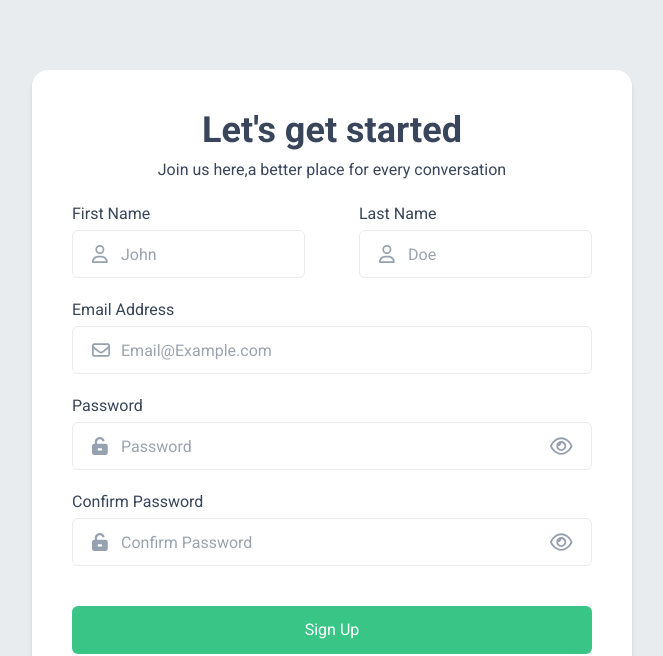
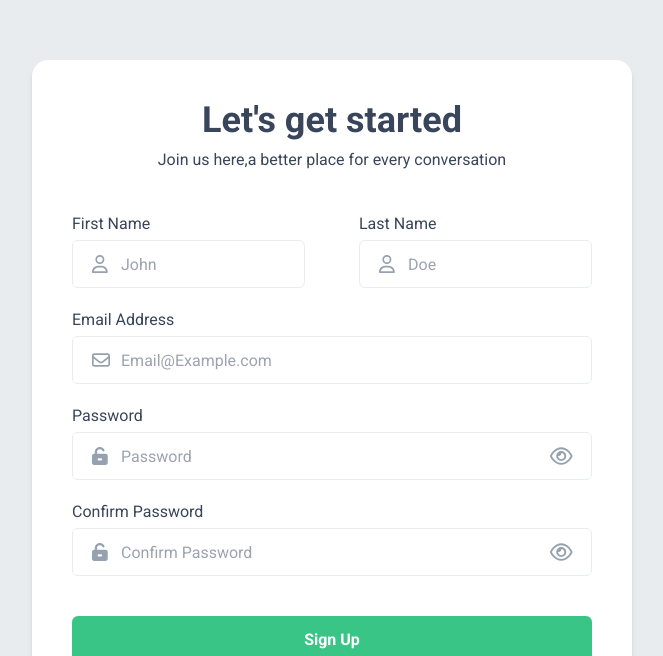
Before and after one commit to Youssef-Gad/We-chatting-app, a React (Vite) app: page /register in a window 1280 px wide. Shown: the part 146-802 px from the top of the page, without its empty margins (308-971 px from the left). Built offline with nearby package versions, Linux system fonts and the light colour scheme.

Commit message:
Update Register Page

```diff
--- a/src/components/register/Register.jsx
+++ b/src/components/register/Register.jsx
@@ -6,7 +6,7 @@ function Register() {
       <div className="w-[600px] bg-white p-10 rounded-2xl shadow-md">
         <div className="text-center text-dark-gray ">
           <p className=" text-4xl font-semibold mb-2">Let's get started</p>
-          <p className="mb-5">
+          <p className="mb-10">
             Join us here,a better place for every conversation
           </p>
         </div>
--- a/src/components/register/RegisterForm.jsx
+++ b/src/components/register/RegisterForm.jsx
@@ -171,7 +171,7 @@ function RegisterForm() {
         )}
       </div>
 
-      <button className="bg-primary text-white py-3 rounded-md my-5">
+      <button className="font-semibold bg-primary text-white py-3 rounded-md my-5 hover:bg-dark-primary transition-colors duration-150">
         Sign Up
       </button>
 
--- a/tailwind.config.js
+++ b/tailwind.config.js
@@ -6,7 +6,8 @@ export default {
     extend: {
       colors: {
         primary: "#38C585",
-        "light-primary": "#EEFFF7",
+        "light-primary": "#38c586ba",
+        "dark-primary": "#2e9f6c",
         "light-gray": "#E9ECEF",
         gray: "#96A1AF",
         "dark-gray": "#39455A",
```
